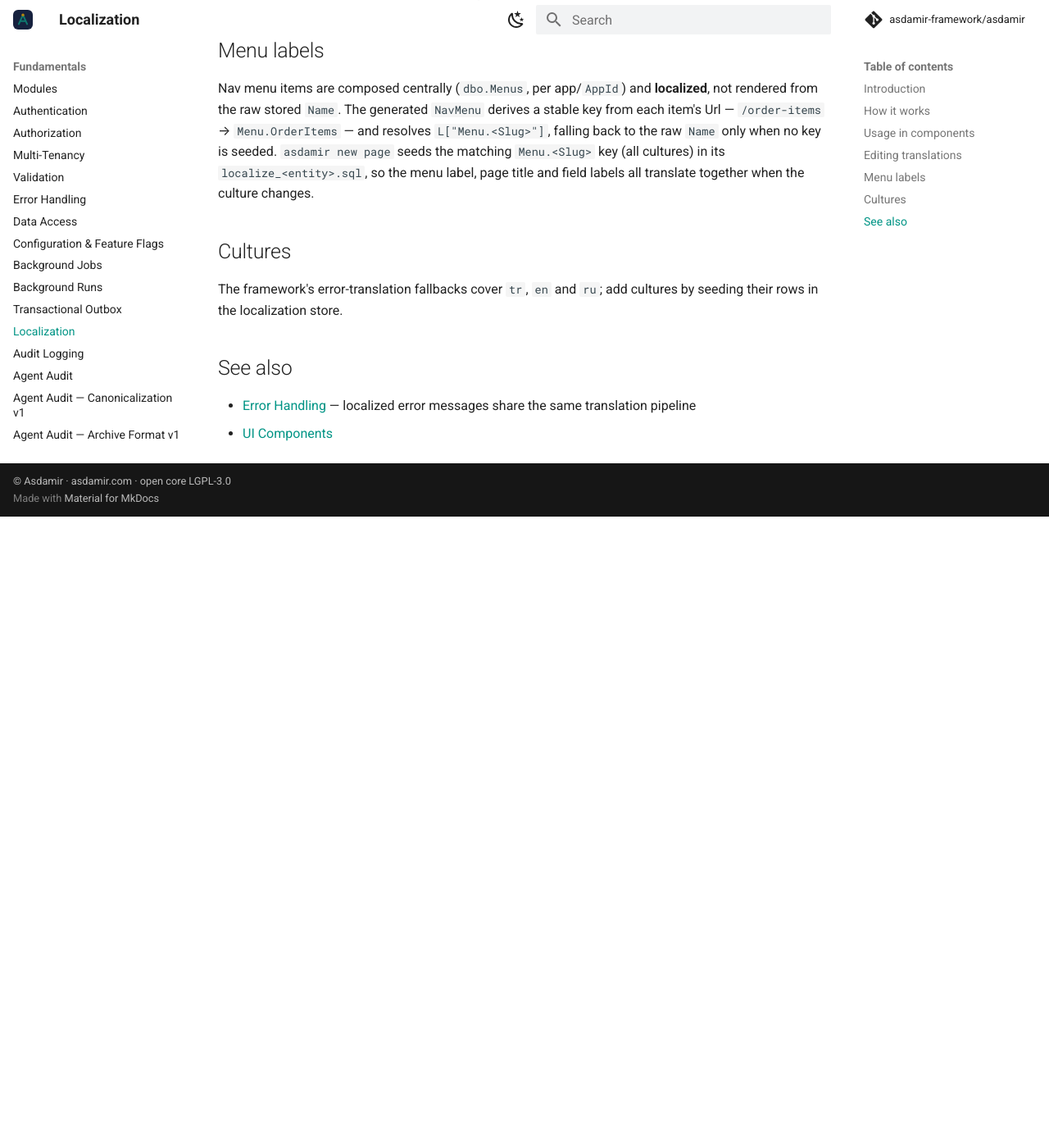
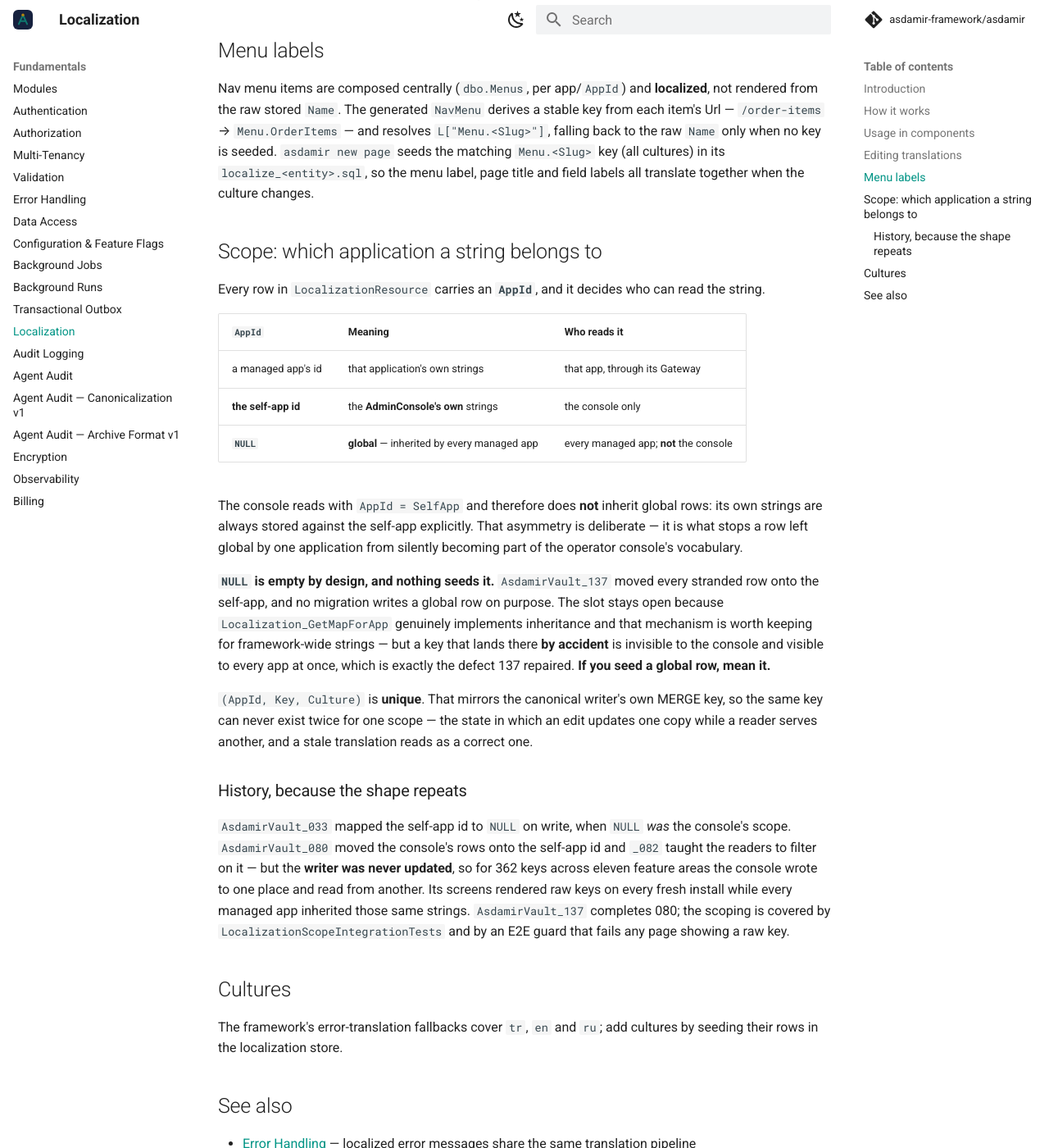
Before and after one commit to asdamir-framework/asdamir, an MkDocs documentation site: the page built from docs/fundamentals/localization.md, in a window 1280 px wide and 1400 px high, scrolled down 1030 px. Shown: the whole window at 82% size. Built offline with MkDocs 1.6.1 and Material for MkDocs 9.7.7, drawn with Linux system fonts in a browser that asks for light colours; comment, search, counter and statistics services are not loaded; before the commit the page ends 1660 px from its top, so only the background shows below that.

Commit message:
docs(localization): say which application a string belongs to
Adds a Scope section: every row carries an AppId, and it decides who can read the string — a managed
app's id, the self-app (the console's own strings), or NULL for global rows inherited by every managed
app. The console reads its own scope explicitly and does not inherit globals, which is what stops a row
left global by one application from silently joining the operator console's vocabulary.

Records that NULL is empty by design and that (AppId, Key, Culture) is unique, with the history that
made both necessary: a mapping that was correct in one release survived a later one that moved the
rows, so for 362 keys the writer and the readers disagreed about where a string lived.

DOCS IMPACT: docs/fundamentals/localization.md. ROADMAP: unaffected (not tracked here).
PUBLISHED: docs.asdamir.com redeploy — owed, next step after this push.

```diff
--- a/docs/fundamentals/localization.md
+++ b/docs/fundamentals/localization.md
@@ -30,6 +30,39 @@
 
 Nav menu items are composed centrally (`dbo.Menus`, per app/`AppId`) and **localized**, not rendered from the raw stored `Name`. The generated `NavMenu` derives a stable key from each item's Url — `/order-items` → `Menu.OrderItems` — and resolves `L["Menu.<Slug>"]`, falling back to the raw `Name` only when no key is seeded. `asdamir new page` seeds the matching `Menu.<Slug>` key (all cultures) in its `localize_<entity>.sql`, so the menu label, page title and field labels all translate together when the culture changes.
 
+## Scope: which application a string belongs to
+
+Every row in `LocalizationResource` carries an **`AppId`**, and it decides who can read the string.
+
+| `AppId` | Meaning | Who reads it |
+|---|---|---|
+| a managed app's id | that application's own strings | that app, through its Gateway |
+| **the self-app id** | the **AdminConsole's own** strings | the console only |
+| **`NULL`** | **global** — inherited by every managed app | every managed app; **not** the console |
+
+The console reads with `AppId = SelfApp` and therefore does **not** inherit global rows: its own strings are
+always stored against the self-app explicitly. That asymmetry is deliberate — it is what stops a row left
+global by one application from silently becoming part of the operator console's vocabulary.
+
+**`NULL` is empty by design, and nothing seeds it.** `AsdamirVault_137` moved every stranded row onto the
+self-app, and no migration writes a global row on purpose. The slot stays open because
+`Localization_GetMapForApp` genuinely implements inheritance and that mechanism is worth keeping for
+framework-wide strings — but a key that lands there **by accident** is invisible to the console and visible to
+every app at once, which is exactly the defect 137 repaired. **If you seed a global row, mean it.**
+
+`(AppId, Key, Culture)` is **unique**. That mirrors the canonical writer's own MERGE key, so the same key can
+never exist twice for one scope — the state in which an edit updates one copy while a reader serves another,
+and a stale translation reads as a correct one.
+
+### History, because the shape repeats
+
+`AsdamirVault_033` mapped the self-app id to `NULL` on write, when `NULL` *was* the console's scope.
+`AsdamirVault_080` moved the console's rows onto the self-app id and `_082` taught the readers to filter on it
+— but the **writer was never updated**, so for 362 keys across eleven feature areas the console wrote to one
+place and read from another. Its screens rendered raw keys on every fresh install while every managed app
+inherited those same strings. `AsdamirVault_137` completes 080; the scoping is covered by
+`LocalizationScopeIntegrationTests` and by an E2E guard that fails any page showing a raw key.
+
 ## Cultures
 
 The framework's error-translation fallbacks cover `tr`, `en` and `ru`; add cultures by seeding their rows in the localization store.
```
